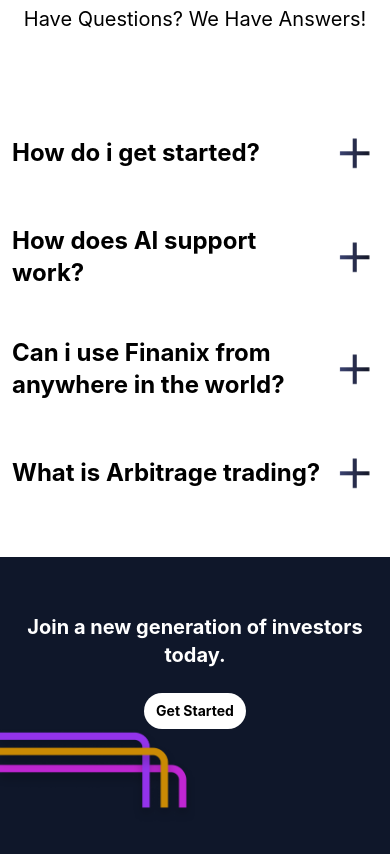
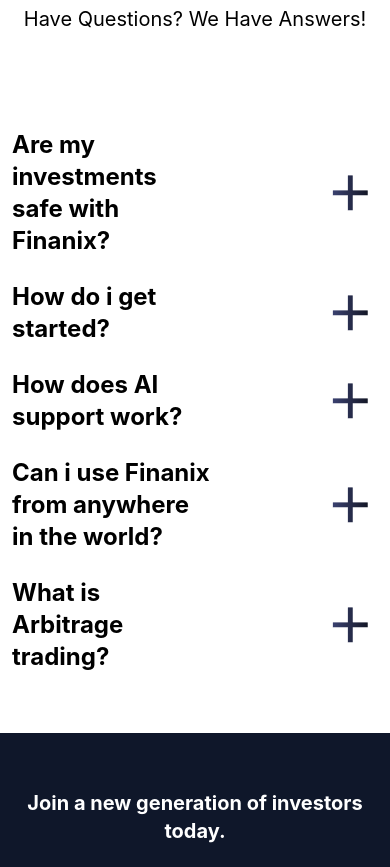
Before and after one commit to HelixgadeTechnologies/finanix-landingpage, a Next.js app: page / in a window 390 px wide. Shown: the part 6980-7847 px from the top of the page. Built offline with nearby package versions, Linux system fonts and the light colour scheme.

Commit message:
modified:   pages/index.js

```diff
--- a/pages/index.js
+++ b/pages/index.js
@@ -1,4 +1,5 @@
 import Head from 'next/head';
+import { useState } from 'react';
 import Image from 'next/image';
 import Bitcoinlogo from '../public/images/illustration.svg';
 import Bitcoinlines from '../public/images/vector.png';
@@ -24,6 +25,34 @@
 // import shapeThree from '../public/images/shapeThree.png'
 
 export default function Home() {
+
+    const [isFirstDropdownVisible, setIsFirstDropdownVisible] = useState(false);
+    const [isSecondDropdownVisible, setIsSecondDropdownVisible] = useState(false);
+    const [isThirdDropdownVisible, setIsThirdDropdownVisible] = useState(false);
+    const [isFourthDropdownVisible, setIsFourthDropdownVisible] = useState(false);
+    const [isFifthDropdownVisible, setIsFifthDropdownVisible] = useState(false);
+
+    const toggleFirstDropdown = () => {
+      setIsFirstDropdownVisible(!isFirstDropdownVisible);
+    };
+    const toggleSecondDropdown = () => {
+      setIsSecondDropdownVisible(!isSecondDropdownVisible);
+    };
+    const toggleThirdDropdown = () => {
+      setIsThirdDropdownVisible(!isThirdDropdownVisible);
+    };
+    const toggleFourthDropdown = () => {
+      setIsFourthDropdownVisible(!isFourthDropdownVisible);
+    };
+
+    const toggleFifthDropdown = () => {
+      setIsFifthDropdownVisible(!isFifthDropdownVisible);
+    };
+
+
+
+
+
   return (
     <div className="bg-white text-black">
       <section className="w-full h-[650px] bg-primaryPurple relative flex flex-col items-center pt-6 px-3 font-Yukita-Sans md:pt-12 sm:h-[1000px] md:h-[1200px]">
@@ -371,45 +400,103 @@
           </h3>
 
           <div className="max-w-3xl mx-auto mt-24">
-            <div className="hidden md:flex md:flex-row md:justify-between md:items-center">
-              <h2 className="text-2xl font-bold">
+              <div className="flex flex-row justify-between items-center cursor-pointer"  onClick={toggleFirstDropdown}>
+
+                <h2 className="text-2xl font-bold max-w-[200px] md:max-w-prose">
                   Are my investments safe with Finanix?
                 </h2>
-              <Image src={minusicon} alt="minus sign" />
+
+                <Image src={minusicon} alt="minus sign" className={`${isFirstDropdownVisible ? 'block' : 'hidden'}
+                transform transition-transform duration-300`} />
+
+                <Image src={plusicon} alt="plus sign" className={`${isFirstDropdownVisible ? 'hidden' : 'block'}
+                transform transition-transform duration-300`} />
               </div>
-            <p className="hidden md:block text-black">
+
+                <p className={`${isFirstDropdownVisible ? 'block' : 'hidden'} text-black text-xs md:text-lg`}>
                   Absolutely! Your security is our top priority. Our platform
                   utilizes top-notch encryption and security protocols to ensure the
                   safety of your funds and personal data.
                 </p>
 
-            <div className="flex flex-row mt-12 justify-between items-center">
-              <h2 className="text-2xl font-bold max-w-sm text-black md:max-w-prose">
+          <div className="flex flex-row justify-between items-center cursor-pointer mt-6 md:mt-12"  onClick={toggleSecondDropdown}>
+
+          <h2 className="text-2xl font-bold max-w-[200px] md:max-w-prose">
           How do i get started?
           </h2>
-              <Image src={plusicon} alt="minus sign" className="w-12 h-12" />
+
+          <Image src={minusicon} alt="minus sign" className={`${isSecondDropdownVisible ? 'block' : 'hidden'}
+          transform transition-transform duration-300`} />
+
+          <Image src={plusicon} alt="plus sign" className={`${isSecondDropdownVisible ? 'hidden' : 'block'}
+          transform transition-transform duration-300`} />
         </div>
 
-            <div className="flex flex-row mt-12 justify-between items-center">
-              <h2 className="text-2xl font-bold max-w-sm text-black md:max-w-prose">
+          <p className={`${isSecondDropdownVisible ? 'block' : 'hidden'} text-black text-xs md:text-lg`}>
+            Absolutely! Your security is our top priority. Our platform
+            utilizes top-notch encryption and security protocols to ensure the
+            safety of your funds and personal data.
+          </p>
+
+
+          <div className="flex flex-row justify-between items-center cursor-pointer mt-6 md:mt-12"  onClick={toggleThirdDropdown}>
+
+            <h2 className="text-2xl font-bold max-w-[200px] md:max-w-prose">
             How does AI support work?
             </h2>
-              <Image src={plusicon} alt="minus sign" className="w-12 h-12" />
+
+            <Image src={minusicon} alt="minus sign" className={`${isThirdDropdownVisible ? 'block' : 'hidden'}
+            transform transition-transform duration-300`} />
+
+            <Image src={plusicon} alt="plus sign" className={`${isThirdDropdownVisible ? 'hidden' : 'block'}
+            transform transition-transform duration-300`} />
           </div>
 
-            <div className="flex flex-row mt-12 justify-between items-center">
-              <h2 className="text-2xl font-bold max-w-sm text-black md:max-w-prose">
+          <p className={`${isThirdDropdownVisible ? 'block' : 'hidden'} text-black text-xs md:text-lg`}>
+            Absolutely! Your security is our top priority. Our platform
+            utilizes top-notch encryption and security protocols to ensure the
+            safety of your funds and personal data.
+          </p>
+
+          <div className="flex flex-row justify-between items-center cursor-pointer mt-6 md:mt-12"  onClick={toggleFourthDropdown}>
+
+            <h2 className="text-2xl font-bold max-w-[200px] md:max-w-prose">
             Can i use Finanix from anywhere in the world?
             </h2>
-              <Image src={plusicon} alt="minus sign" className="w-12 h-12" />
+
+            <Image src={minusicon} alt="minus sign" className={`${isFourthDropdownVisible ? 'block' : 'hidden'}
+            transform transition-transform duration-300`} />
+
+            <Image src={plusicon} alt="plus sign" className={`${isFourthDropdownVisible ? 'hidden' : 'block'}
+            transform transition-transform duration-300`} />
           </div>
 
-            <div className="flex flex-row mt-12 justify-between items-center">
-              <h2 className="text-2xl font-bold max-w-sm text-black md:max-w-prose">
+          <p className={`${isFourthDropdownVisible ? 'block' : 'hidden'} text-black text-xs md:text-lg`}>
+            Absolutely! Your security is our top priority. Our platform
+            utilizes top-notch encryption and security protocols to ensure the
+            safety of your funds and personal data.
+          </p>
+
+          <div className="flex flex-row justify-between items-center cursor-pointer mt-6 md:mt-12"  onClick={toggleFifthDropdown}>
+
+            <h2 className="text-2xl font-bold max-w-[200px] md:max-w-prose">
             What is Arbitrage trading?
             </h2>
-              <Image src={plusicon} alt="minus sign" className="w-12 h-12" />
+
+            <Image src={minusicon} alt="minus sign" className={`${isFifthDropdownVisible ? 'block' : 'hidden'}
+            transform transition-transform duration-300`} />
+
+            <Image src={plusicon} alt="plus sign" className={`${isFifthDropdownVisible ? 'hidden' : 'block'}
+            transform transition-transform duration-300`} />
           </div>
+
+          <p className={`${isFifthDropdownVisible ? 'block' : 'hidden'} text-black text-xs md:text-lg`}>
+            Absolutely! Your security is our top priority. Our platform
+            utilizes top-notch encryption and security protocols to ensure the
+            safety of your funds and personal data.
+          </p>
+
+
           </div>
         </div>
       </section>
```
Lines whose indentation alone changed are shown as unchanged.
